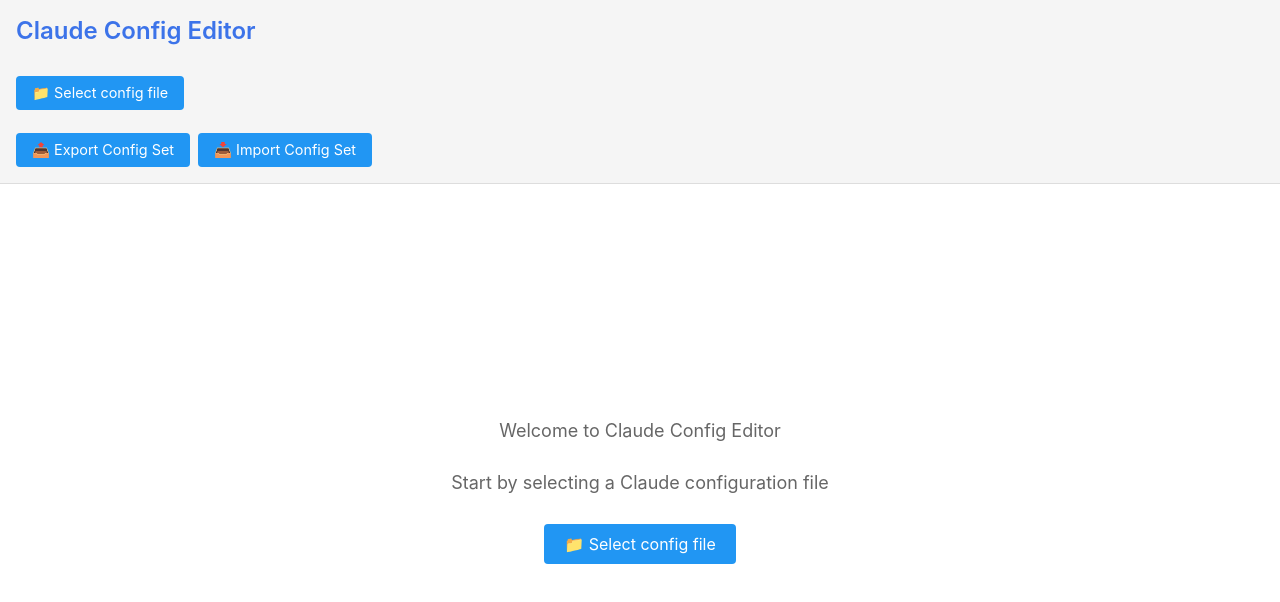
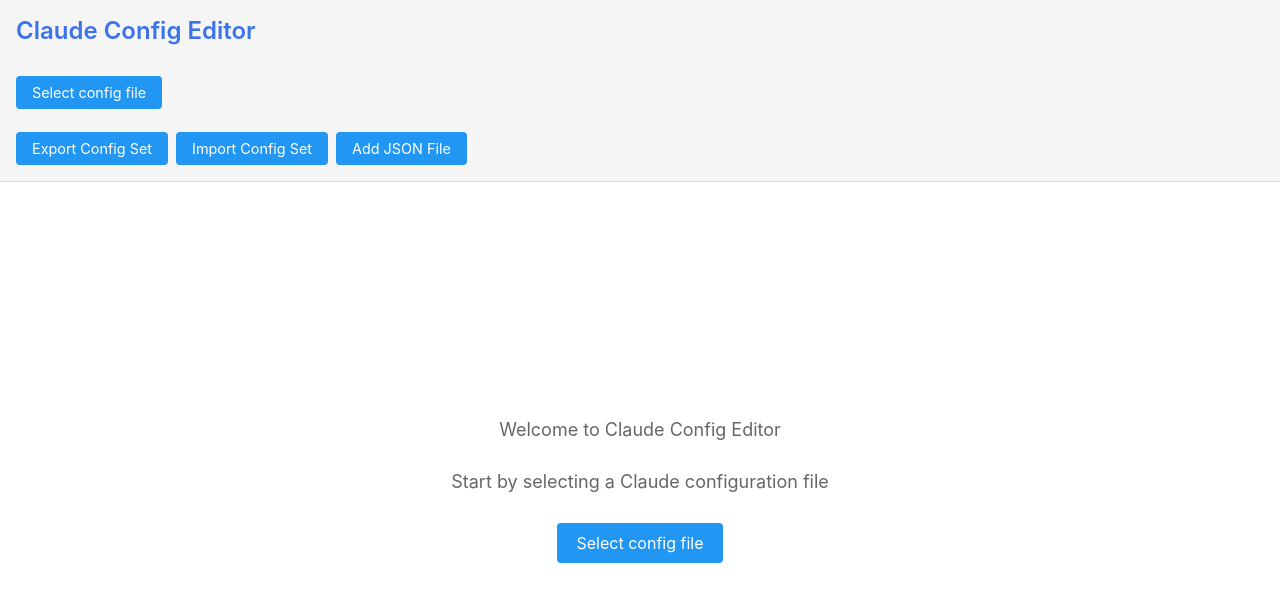
Before and after one commit to nestezup/claude_config, a React (Vite) app: page / in a window 1280 px wide. Shown: the top 602 px of the page. Built offline with nearby package versions, Linux system fonts and the light colour scheme.

Commit message:
Simplify UI: Remove Add Property button and improve styling

```diff
--- a/src/App.tsx
+++ b/src/App.tsx
@@ -238,21 +238,79 @@
     }
   };
 
+  // Add a new JSON configuration file
+  const addJsonConfig = async () => {
+    try {
+      // 파일 선택 대화상자 열기
+      const filePath = await open({
+        filters: [{
+          name: 'JSON Config',
+          extensions: ['json']
+        }],
+        multiple: false
+      });
+
+      if (filePath) {
+        const content = await readTextFile(filePath as string);
+        try {
+          // JSON 파싱
+          const parsed = JSON.parse(content);
+
+          // 파일 이름에서 확장자 제거하여 키 이름으로 사용
+          let fileName = '';
+          if (typeof filePath === 'string') {
+            const pathParts = filePath.split(/[/\\]/);
+            const lastPart = pathParts[pathParts.length - 1];
+            fileName = lastPart.replace(/\.json$/, '');
+          } else {
+            // 기본 이름
+            fileName = `config_${Object.keys(configStore).length + 1}`;
+          }
+
+          // 이미 같은 이름의 키가 있는지 확인
+          let keyName = fileName;
+          let counter = 1;
+          while (configStore[keyName]) {
+            keyName = `${fileName}_${counter}`;
+            counter++;
+          }
+
+          // 설정 스토어에 추가
+          const newConfigStore = {
+            ...configStore,
+            [keyName]: parsed
+          };
+
+          setConfigStore(newConfigStore);
+          setSelectedKey(keyName);
+          setJsonValue(JSON.stringify(parsed, null, 2));
+
+          alert(`Added new configuration "${keyName}"`);
+        } catch (e) {
+          setError(`Failed to parse JSON: ${e}`);
+        }
+      }
+    } catch (err) {
+      setError(`Failed to add JSON configuration: ${err}`);
+    }
+  };
+
   return (
     <div className="container">
       <header>
         <h1>Claude Config Editor</h1>
         <div className="file-controls">
           <button onClick={selectConfigFile} disabled={isLoading}>
-            📁 {selectedFile ? 'Change config file' : 'Select config file'}
+            {selectedFile ? 'Change config file' : 'Select config file'}
           </button>
           {selectedFile && <span className="file-path">{selectedFile}</span>}
           {isLoading && <span className="loading">Loading...</span>}
           {error && <span className="error">{error}</span>}
         </div>
         <div className="set-controls">
-          <button onClick={exportConfig}>📤 Export Config Set</button>
-          <button onClick={importConfig}>📥 Import Config Set</button>
+          <button onClick={exportConfig}>Export Config Set</button>
+          <button onClick={importConfig}>Import Config Set</button>
+          <button onClick={addJsonConfig}>Add JSON File</button>
         </div>
       </header>
 
@@ -291,6 +349,9 @@
             <div className="json-panel">
               {selectedKey ? (
                 <>
+                  <div className="json-header">
+                    <h3>{selectedKey}</h3>
+                  </div>
                   <textarea
                     className="json-editor"
                     value={jsonValue}
@@ -319,7 +380,7 @@
             <p>Welcome to Claude Config Editor</p>
             <p>Start by selecting a Claude configuration file</p>
             <button onClick={selectConfigFile}>
-              📁 Select config file
+              Select config file
             </button>
           </div>
         )}
@@ -425,14 +486,15 @@
           display: flex;
           justify-content: space-between;
           align-items: center;
+          background-color: #e8f4fc;
         }
 
         .key-item:hover {
-          background-color: #f5f5f5;
+          background-color: #d0e8f7;
         }
 
         .key-item.selected {
-          background-color: #e3f2fd;
+          background-color: #bbdefb;
         }
 
         .key-name {
@@ -455,6 +517,16 @@
 
         .add-key {
           margin: 0.5rem;
+          width: calc(100% - 1rem);
+          text-align: center;
+          background-color: #f5f5f5;
+          color: #333;
+          border: 1px solid #ddd;
+          padding: 0.7rem;
+        }
+
+        .add-key:hover {
+          background-color: #e0e0e0;
         }
 
         .json-panel {
@@ -462,6 +534,19 @@
           display: flex;
           flex-direction: column;
           padding: 0.5rem;
+        }
+
+        .json-header {
+          display: flex;
+          justify-content: space-between;
+          align-items: center;
+          margin-bottom: 0.5rem;
+        }
+
+        .json-header h3 {
+          margin: 0;
+          font-size: 1.1rem;
+          color: #333;
         }
 
         .json-editor {
```
